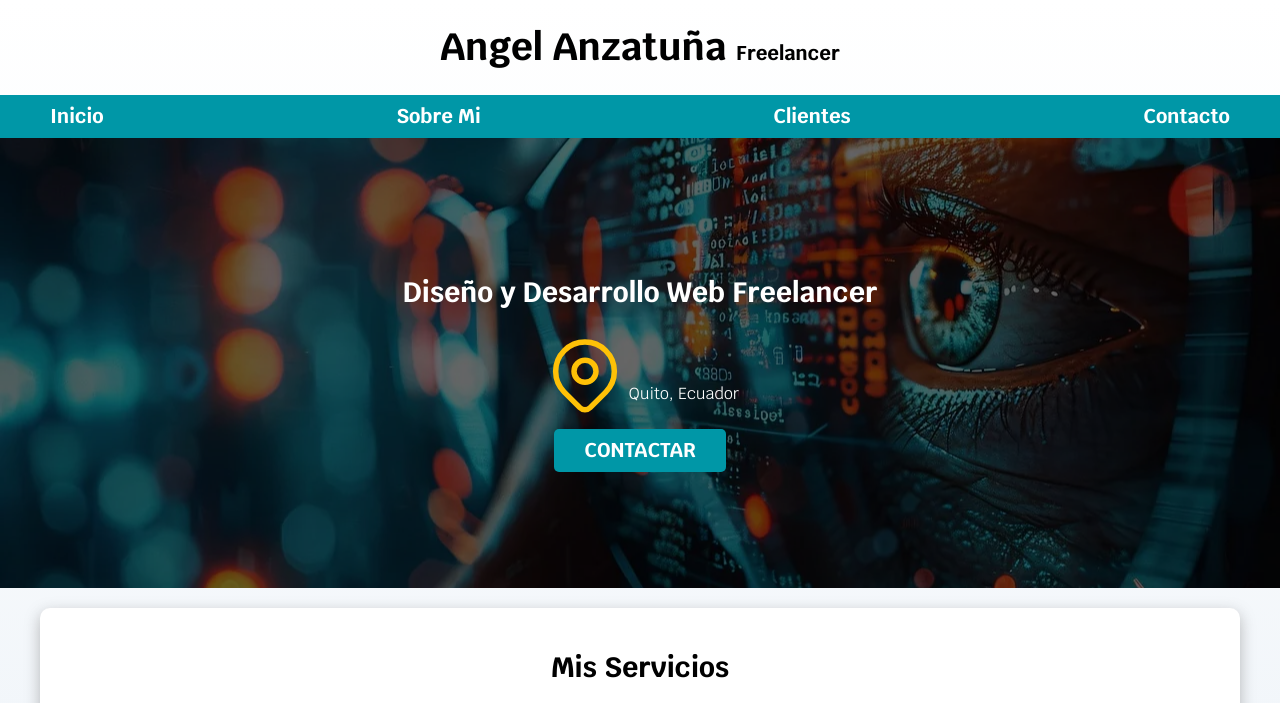
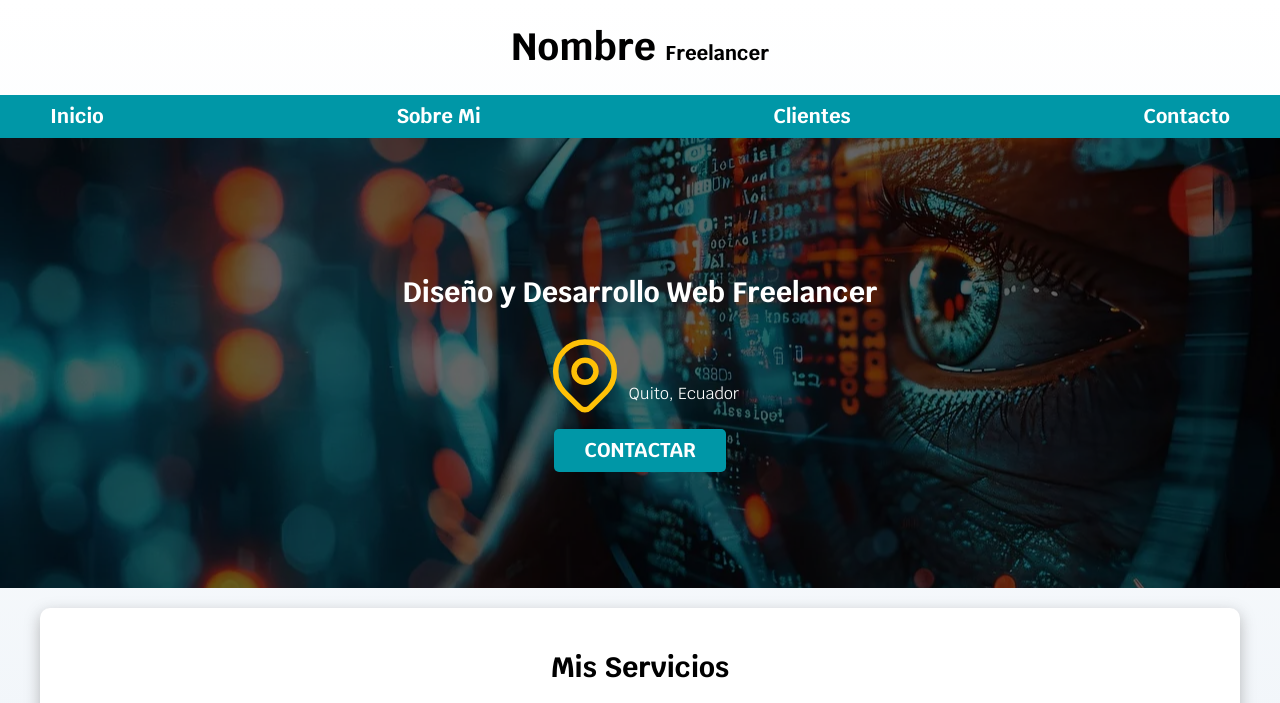
Before and after one commit to AngelAnzatuna/plantillaFreelancer, a plain HTML site: page index.html in a window 1280 px wide. Shown: the top 703 px of the page. Drawn offline with Linux system fonts and the light colour scheme.

Commit message:
cambio en el h1

```diff
--- a/index.html
+++ b/index.html
@@ -14,7 +14,7 @@
 
 <body>
     <header>
-        <h1 class="titulo">Angel Anzatuña <span>Freelancer</span></h1>
+        <h1 class="titulo">Nombre <span>Freelancer</span></h1>
     </header>
 
     <div class="nav-bg">
```
